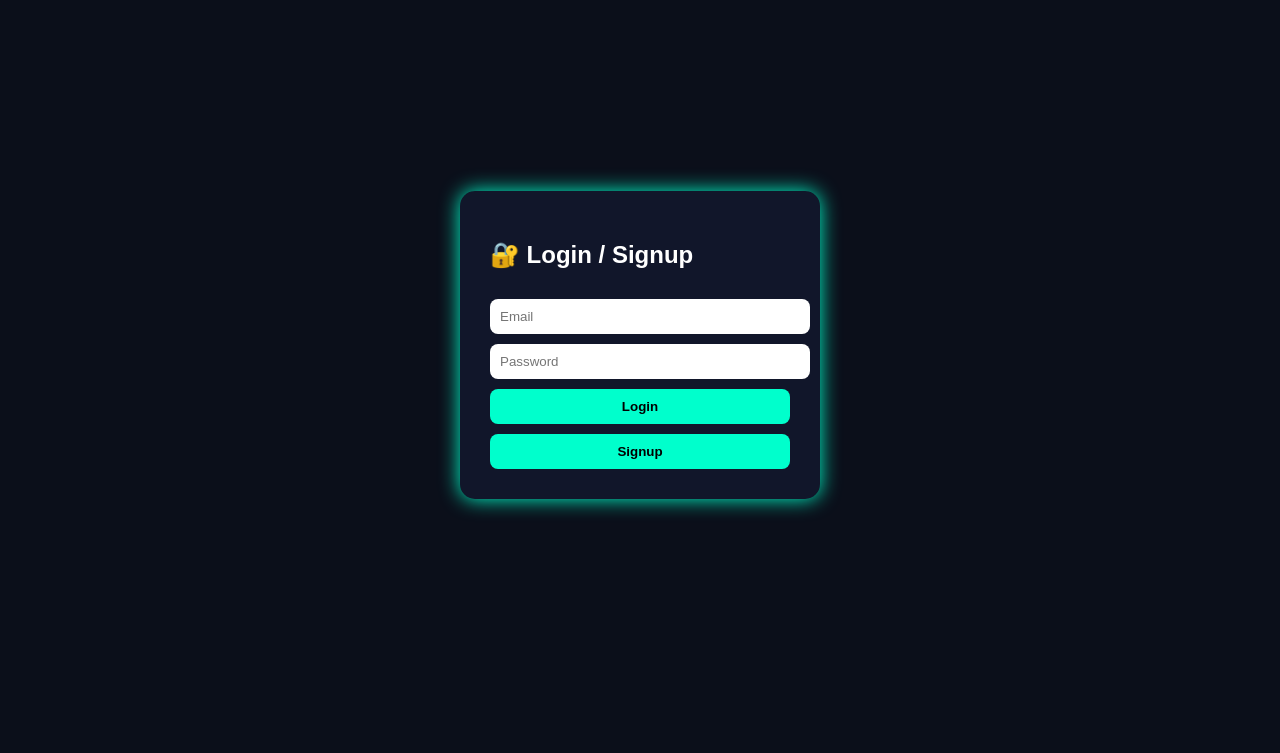
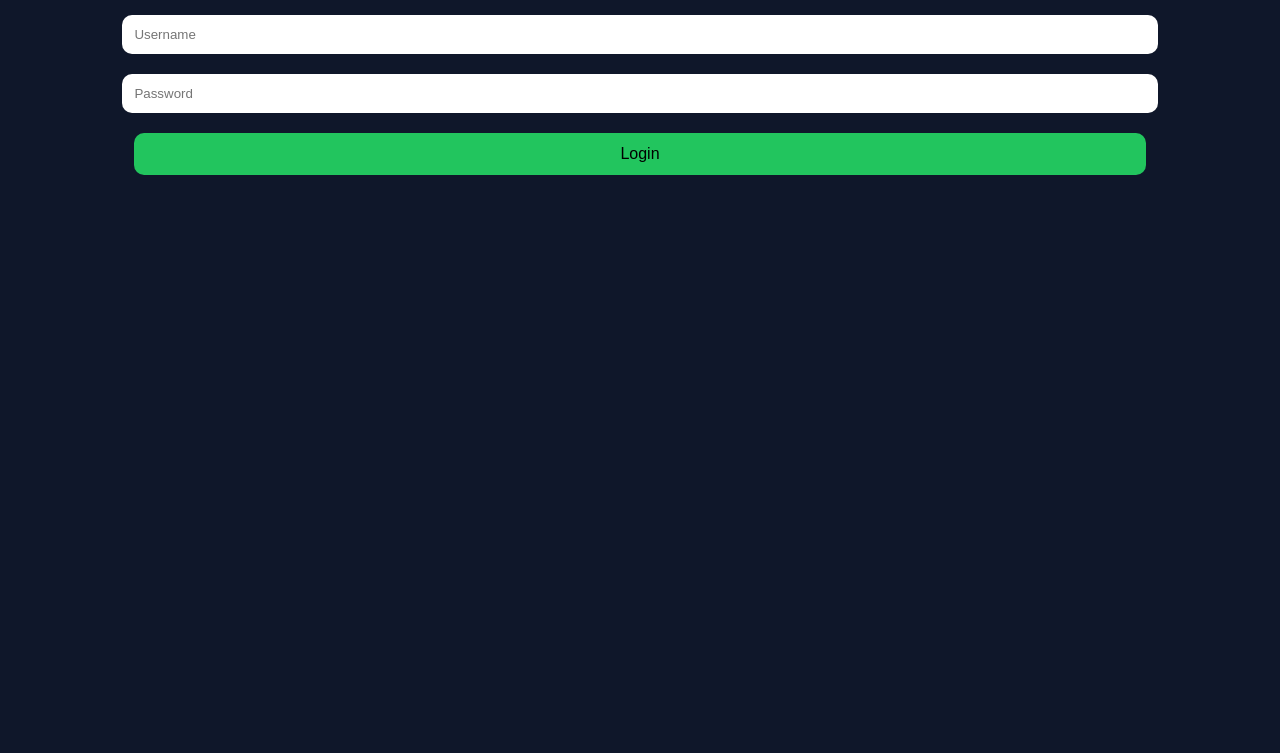
Before and after one commit to schoolof1234599-crypto/ali-live-signalss, a plain HTML site: page login.html in a window 1280 px wide. Shown: the part 63-816 px from the top of the page. Drawn offline with Linux system fonts and the light colour scheme.

Commit message:
Update login.html

```diff
--- a/login.html
+++ b/login.html
@@ -1,51 +1,32 @@
 <!DOCTYPE html>
 <html>
 <head>
-<title>Login | Cloud Trading</title>
-<meta name="viewport" content="width=device-width, initial-scale=1.0">
+<title>Login</title>
 <style>
-body{
-    background:#0b0f1a;
-    color:white;
-    font-family:Arial;
-    display:flex;
-    justify-content:center;
-    align-items:center;
-    height:100vh;
-}
-.box{
-    background:#11162a;
-    padding:30px;
-    border-radius:15px;
-    box-shadow:0 0 20px #00ffcc;
-    width:300px;
-}
-input,button{
-    width:100%;
-    padding:10px;
-    margin-top:10px;
-    border:none;
-    border-radius:8px;
-}
-button{
-    background:#00ffcc;
-    font-weight:bold;
-}
+body{background:#0f172a;color:white;font-family:sans-serif;text-align:center}
+input,button{padding:12px;margin:10px;width:80%;border-radius:10px;border:none}
+button{background:#22c55e;font-size:16px}
 </style>
 </head>
 <body>
 
-<div class="box">
-<h2>🔐 Login / Signup</h2>
-<input id="email" type="email" placeholder="Email">
-<input id="password" type="password" placeholder="Password">
+<h2>🔐 Login</h2>
+
+<input id="user" placeholder="Username">
+<input id="pass" type="password" placeholder="Password">
 
 <button onclick="login()">Login</button>
-<button onclick="signup()">Signup</button>
-</div>
 
-<!-- Firebase -->
-<script type="module" src="firebase.js"></script>
+<script>
+function login(){
+  if(user.value && pass.value){
+    localStorage.setItem("login","yes");
+    window.location.href="index.html";
+  }else{
+    alert("Fill all fields");
+  }
+}
+</script>
 
 </body>
 </html>
```
